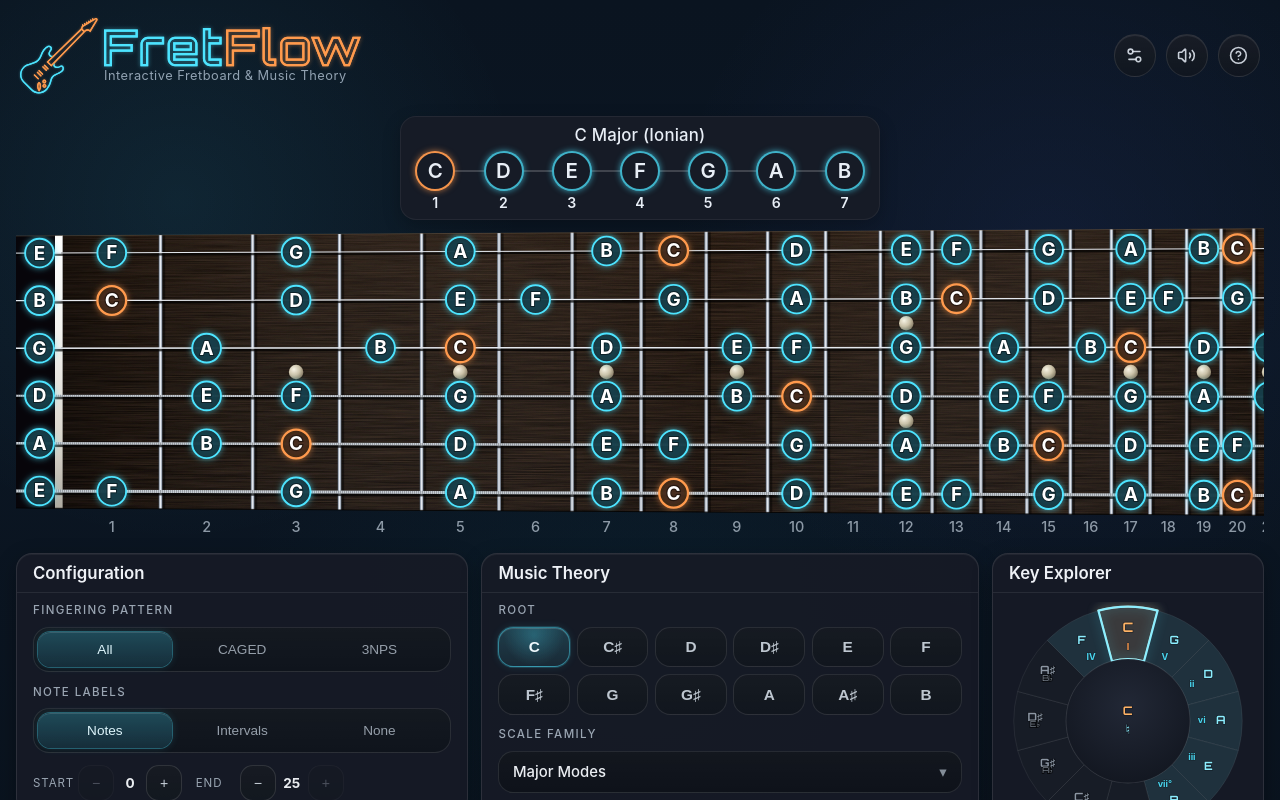
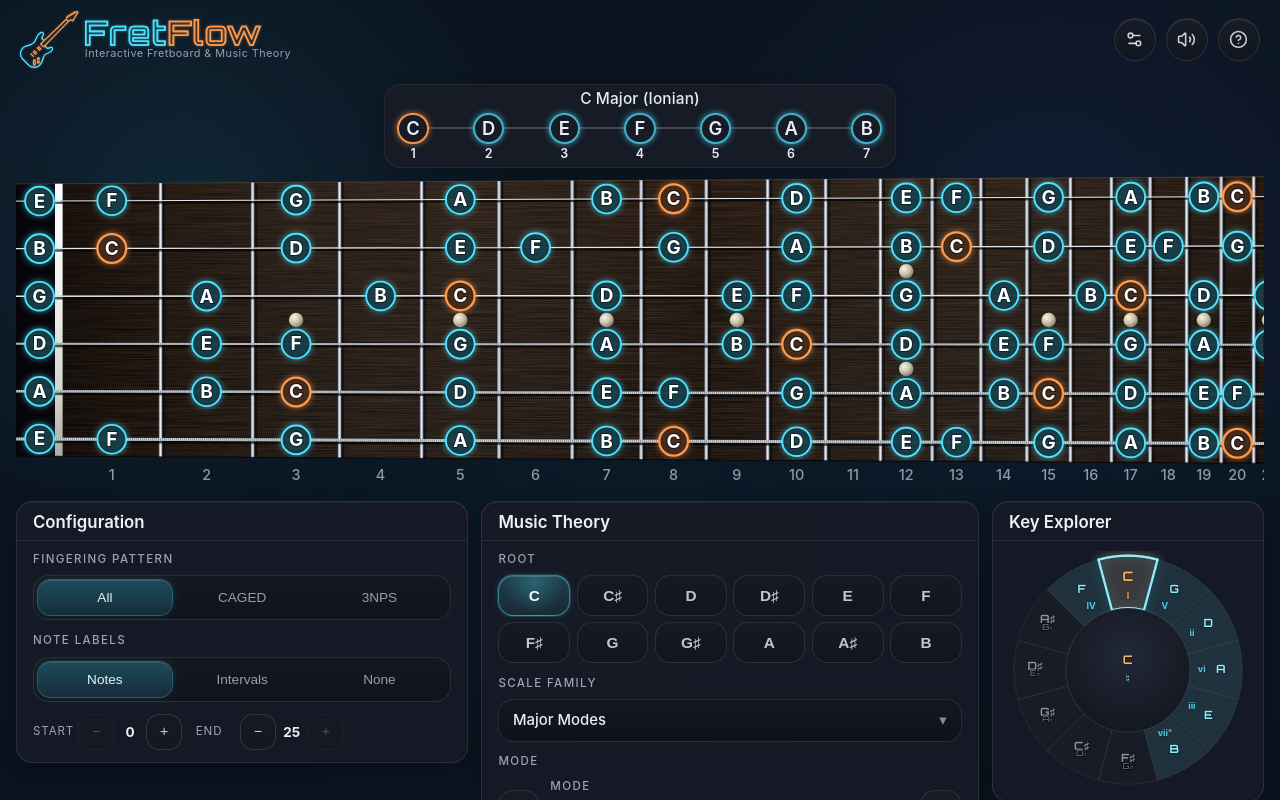
Before and after one commit to iecg/fretboard-app, a React (Vite) app: page / in a window 1280 px wide. Shown: the top 800 px of the page. Built offline with nearby package versions, Linux system fonts and the light colour scheme.

Commit message:
style: compact desktop header and degree chip strip

```diff
--- a/src/components/AppHeader.css
+++ b/src/components/AppHeader.css
@@ -153,3 +153,23 @@
     height: clamp(1.1rem, 5.5vw, 1.5rem);
   }
 }
+
+/* Phase 2: Desktop compact header — smaller brand mark, tighter vertical padding.
+   Targets ~78px total header height (down from ~111px).
+   Brand legibility is preserved; action buttons shrink proportionally. */
+.app-container[data-layout-tier="desktop"] .app-header {
+  padding-top: clamp(0.52rem, 0.86vw, 0.7rem);
+  padding-bottom: clamp(0.52rem, 0.86vw, 0.7rem);
+}
+
+.app-container[data-layout-tier="desktop"] .app-header-brand-icon .brand-mark {
+  width: clamp(2.75rem, 4.8vw, 3.65rem);
+}
+
+.app-container[data-layout-tier="desktop"] .app-header-brand-wordmark .fretflow-wordmark {
+  height: clamp(1.22rem, 2.1vw, 1.72rem);
+}
+
+.app-container[data-layout-tier="desktop"] .app-header-brand-subtitle {
+  font-size: clamp(0.6rem, 0.85vw, 0.7rem);
+}
--- a/src/components/DegreeChipStrip.css
+++ b/src/components/DegreeChipStrip.css
@@ -149,3 +149,24 @@
     font-size: 0.82rem;
   }
 }
+
+/* Phase 2: Desktop compact chip strip — smaller chips, tighter padding.
+   Targets ~82px strip height (down from ~104px), keeping chip glyph legible. */
+.app-container[data-layout-tier="desktop"] .degree-chip-strip {
+  --chip-size: clamp(1.82rem, 2.45vw, 2.02rem);
+  padding: 0.34rem 0.78rem 0.38rem;
+  gap: 0.24rem;
+  width: min(100%, 32rem);
+}
+
+.app-container[data-layout-tier="desktop"] .degree-chip-strip-header {
+  font-size: clamp(0.84rem, 1.2vw, 0.96rem);
+}
+
+.app-container[data-layout-tier="desktop"] .degree-chip-note {
+  font-size: clamp(1rem, 1.7vw, 1.15rem);
+}
+
+.app-container[data-layout-tier="desktop"] .degree-chip-interval {
+  font-size: 0.78rem;
+}
```
